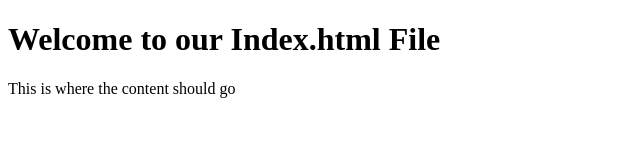
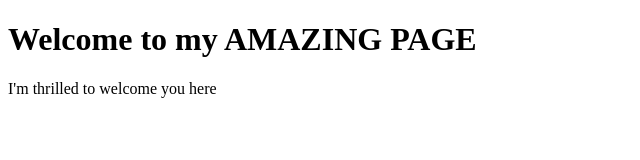
Before and after one commit to areebaww/assign3, a plain HTML site: page index.html in a window 1280 px wide. Shown: the whole page, without its empty margins (0-640 px from the left). Drawn offline with Linux system fonts and the light colour scheme.

Commit message:
initial commit

```diff
--- a/index.html
+++ b/index.html
@@ -6,7 +6,7 @@
 	<meta name="description" content="Ths is an Index.html file">
 </head>
 <body>
-	<h1>Welcome to our Index.html File</h1>
-	<p>This is where the content should go</p>
+	<h1>Welcome to my AMAZING PAGE</h1>
+	<p>I'm thrilled to welcome you here</p>
 </body>
 </html>
```
